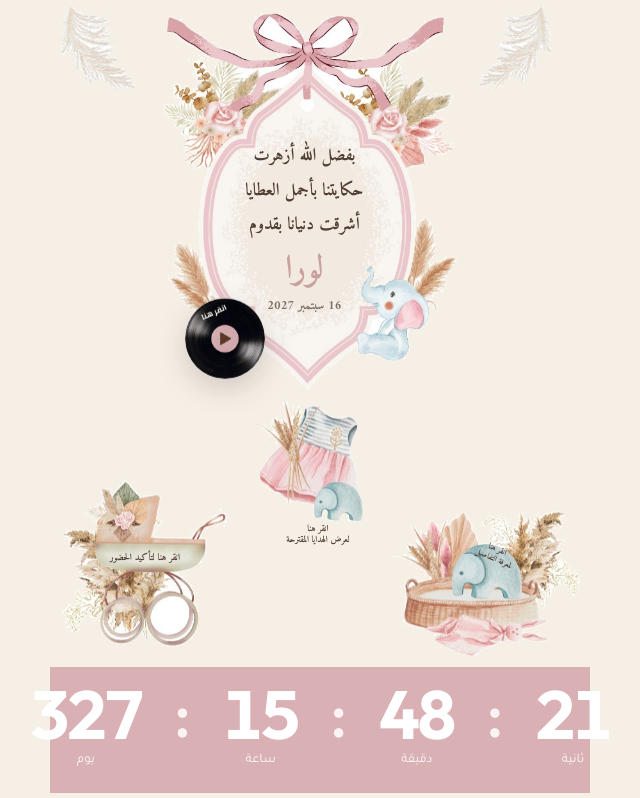
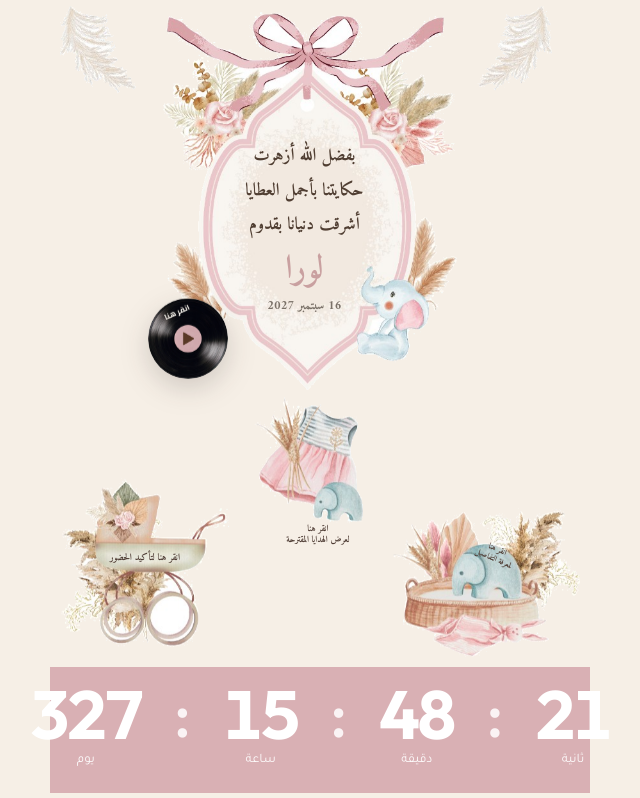
Before and after one commit to lina123dirani/baby-shower-invitation, a React (Vite) app: page / in a window 1280 px wide. Shown: the part 812-1610 px from the top of the page, without its empty margins (320-960 px from the left). Built offline with nearby package versions, Linux system fonts and the light colour scheme; a web font is replaced by a local one.

Commit message:
Shift the story record a little to the left.
It now hangs off the frame corner the way it does on the Canva card.

```diff
--- a/src/invitation.css
+++ b/src/invitation.css
@@ -309,7 +309,7 @@ body {
 }
 
 .story-scene .vinyl {
-  left: 24%;
+  left: 17%;
   top: 45%;
   bottom: auto;
   width: 15.4%;
```
